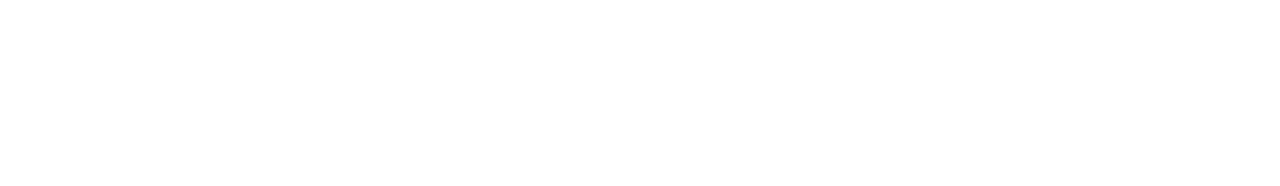
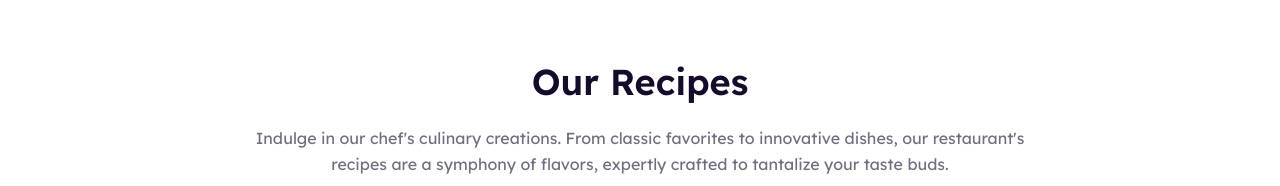
Before and after one commit to mdselimme/Flavor-Restaurent-React-Js-Website, a React (Vite) app: page / in a window 1280 px wide. Shown: the part 766-952 px from the top of the page. Before the commit the page ends 800 px from the top, so only its background shows below. Built offline with nearby package versions, Linux system fonts and the light colour scheme.

Commit message:
add_our_recipes_section

```diff
--- a/src/App.jsx
+++ b/src/App.jsx
@@ -1,5 +1,6 @@
 import Banner from "./Components/Banner/Banner"
 import Header from "./Components/Header/Header"
+import OurRecipes from "./Components/OurRecipes/OurRecipes"
 
 function App() {
 
@@ -7,6 +8,7 @@
     <>
       <Header />
       <Banner />
+      <OurRecipes />
     </>
   )
 }
--- /dev/null
+++ b/src/Components/OurRecipes/OurRecipes.jsx
@@ -0,0 +1,14 @@
+
+
+const OurRecipes = () => {
+    return (
+        <div className="container mx-auto">
+            <div className="text-center py-16">
+                <h1 className="text-4xl font-semibold text-[#150B2B] mb-6">Our Recipes</h1>
+                <p className="text-base font-normal text-[#150B2B99] leading-[1.6rem]">Indulge in our chef's culinary creations. From classic favorites to innovative dishes, our restaurant's <br /> recipes are a symphony of flavors, expertly crafted to tantalize your taste buds.</p>
+            </div>
+        </div>
+    );
+};
+
+export default OurRecipes;
```
